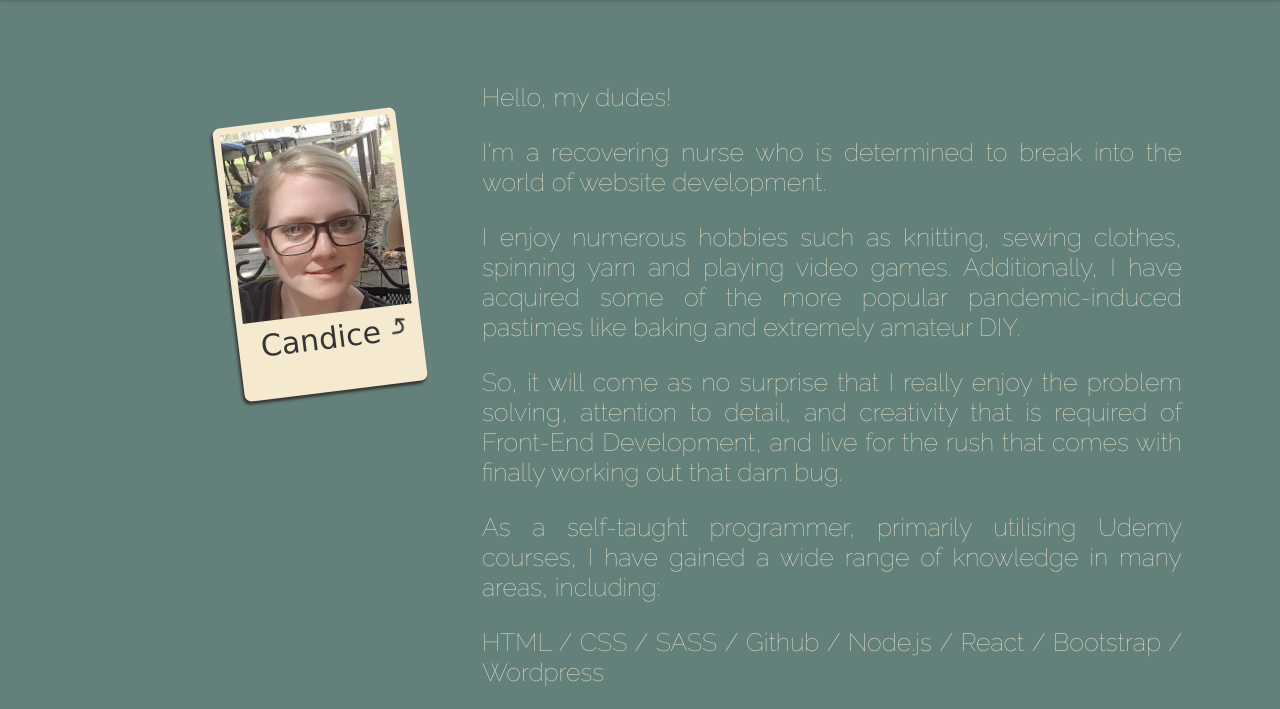
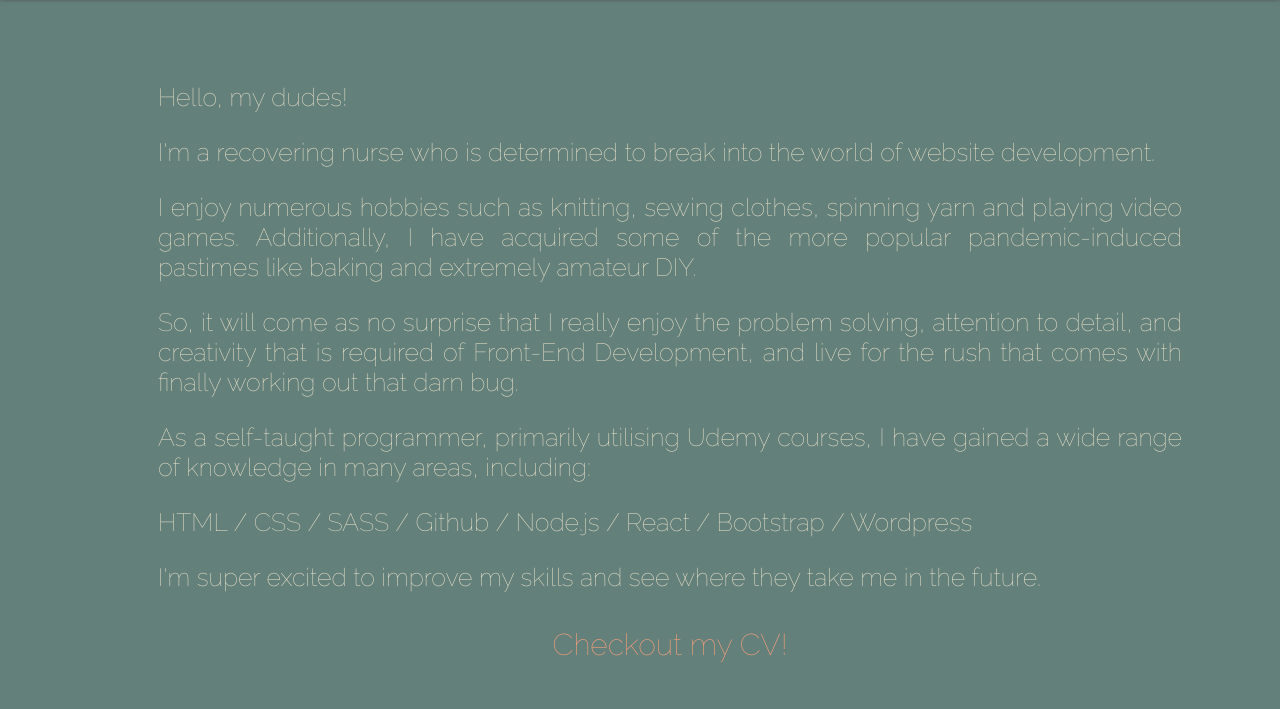
Before and after one commit to Cebarnsley/profile-website, a website: page index.html in a window 1280 px wide. Shown: the part 884-1593 px from the top of the page. Drawn offline with nearby package versions, Linux system fonts and the light colour scheme; a web font is replaced by a local one.

Commit message:
added cv pdf link, removed photo

```diff
--- a/index.html
+++ b/index.html
@@ -61,11 +61,11 @@
 
         <div class="about-container">
 
-            <div class="photo-card">
+            <!-- <div class="photo-card">
                 <img src="../profile-website/images/profile-pic.jpg" class="profile-pic" alt="profile picture" >
                 <p class="photo-name">Candice</p>
                 <img src="../profile-website/arrow.png">
-            </div>
+            </div> -->
             <div class="about-info">
 
 
@@ -79,7 +79,7 @@
                         <p>As a self-taught programmer, primarily utilising Udemy courses, I have gained a wide range of knowledge in many areas, including: </p>
                         <p>HTML / CSS / SASS / Github / Node.js / React / Bootstrap / Wordpress</p>
                         <p>I'm super excited to improve my skills and see where they take me in the future.</p>
-                        <p class="cv-link"><a href="my cv link" >Checkout my CV!</a></p>
+                        <p class="cv-link"><a href="./Files/CandiceBarnsleyCV.pdf" target="_blank" >Checkout my CV!</a></p>
 
 
                 </p>
--- a/style.scss
+++ b/style.scss
@@ -224,7 +224,7 @@ body, html {
 
                         .cv-link {
                             text-align: center;
-
+                            margin-top: 35px;
 
                             a {
                                 font-size: 30px;
```
Also changed, not shown: style.css, 2 other files.
